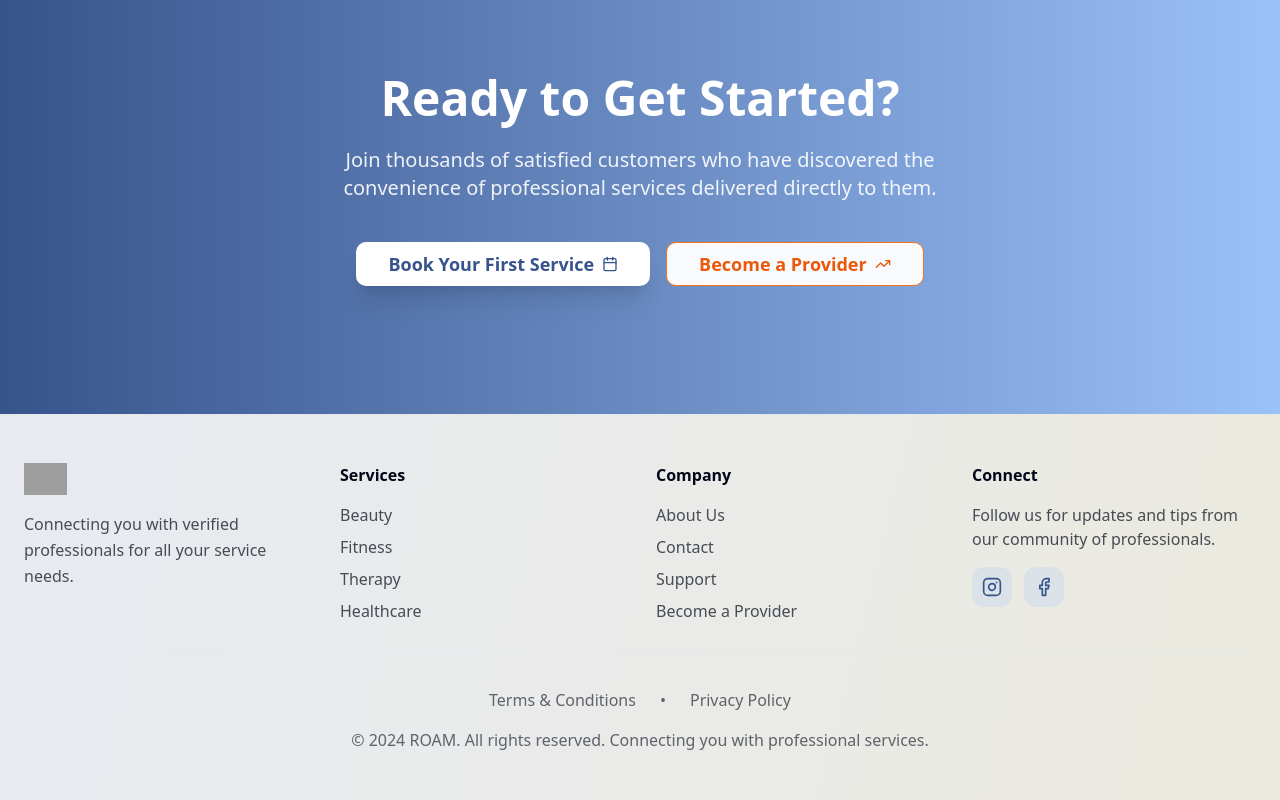
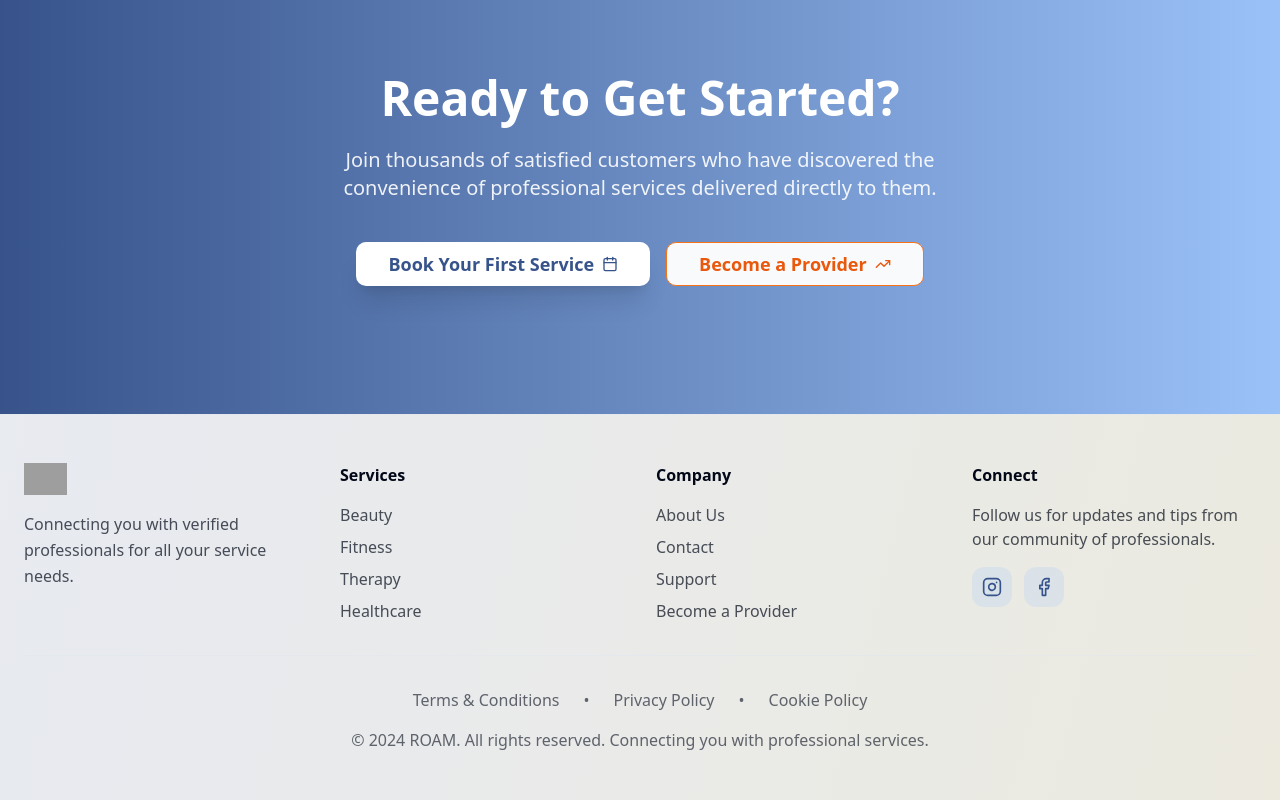
Before and after one commit to Iridium40/roam-services, a React (Vite) app: page / in a window 1280 px wide. Shown: the part 4330-5130 px from the top of the page. Built offline with nearby package versions, Linux system fonts and the light colour scheme; no server answers; the database is empty; grey boxes are pictures that could not be loaded.

Commit message:
Add Cookie Policy to LandingPage footer
cgen-12f534be399c4e51a20e0ff6e2338f20

```diff
--- a/client/pages/LandingPage.tsx
+++ b/client/pages/LandingPage.tsx
@@ -749,6 +749,15 @@ export default function LandingPage() {
               >
                 Privacy Policy
               </a>
+              <span>•</span>
+              <a
+                href="https://app.termly.io/policy-viewer/policy.html?policyUUID=f7401bab-92b4-49f6-b887-ba0e7a03a16a"
+                target="_blank"
+                rel="noopener noreferrer"
+                className="hover:text-roam-blue transition-colors"
+              >
+                Cookie Policy
+              </a>
             </div>
             <p>
               &copy; 2024 ROAM. All rights reserved. Connecting you with
```
